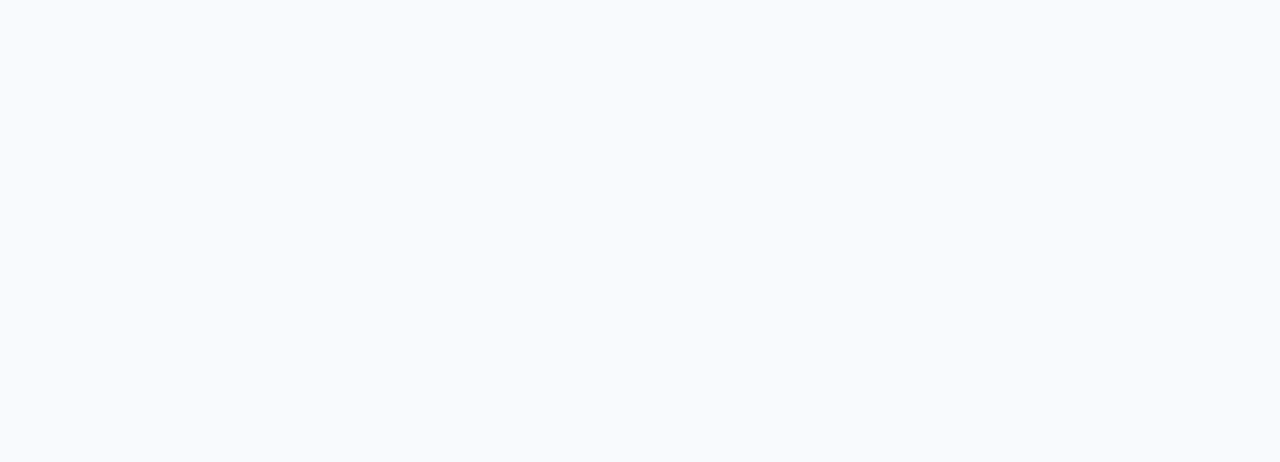
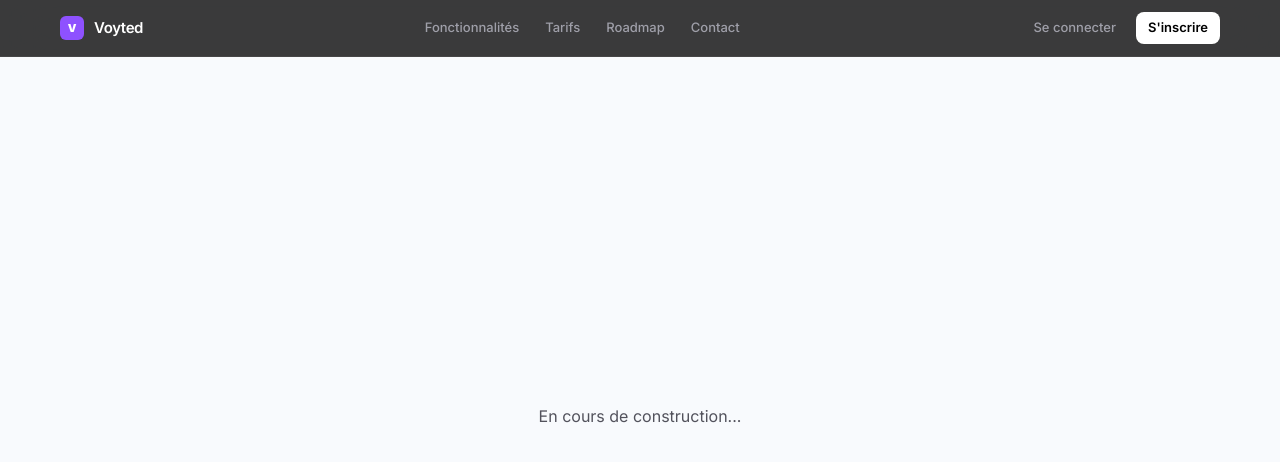
Before and after one commit to XiX-LEAK/voyted, a Next.js app in the folder apps/control-center/: page / in a window 1280 px wide. Before the commit this address had no page. Shown: the top 462 px of the page. Built offline with nearby package versions, Linux system fonts and the light colour scheme.

Commit message:
feat: landing header style Linear.app

```diff
--- /dev/null
+++ b/apps/control-center/src/app/(landing)/layout.tsx
@@ -0,0 +1,7 @@
+export default function LandingLayout({ children }: { children: React.ReactNode }) {
+  return (
+    <div className="min-h-screen bg-[#0a0a0a] text-white">
+      {children}
+    </div>
+  );
+}
--- a/apps/control-center/src/app/page.tsx
+++ b/apps/control-center/src/app/page.tsx
@@ -1,5 +1,15 @@
-import { redirect } from "next/navigation";
+import { LandingHeader } from "@/components/landing/header";
 
 export default function Home() {
-  redirect("/landing");
+  return (
+    <>
+      <LandingHeader />
+      <main className="pt-14">
+        {/* Hero section — à remplir */}
+        <div className="flex min-h-[90vh] items-center justify-center">
+          <p className="text-zinc-600">En cours de construction...</p>
+        </div>
+      </main>
+    </>
+  );
 }
--- /dev/null
+++ b/apps/control-center/src/components/landing/header.tsx
@@ -0,0 +1,97 @@
+"use client";
+
+import Link from "next/link";
+import { useState } from "react";
+
+export function LandingHeader() {
+  const [mobileOpen, setMobileOpen] = useState(false);
+
+  return (
+    <header className="fixed top-0 z-50 w-full border-b border-white/[0.06] bg-[#0a0a0a]/80 backdrop-blur-xl backdrop-saturate-150">
+      <nav aria-label="Principal" className="mx-auto flex h-14 max-w-[1200px] items-center justify-between px-5">
+        {/* Logo */}
+        <Link href="/" aria-label="Retour à l'accueil" className="flex items-center gap-2.5 text-white">
+          <div className="flex h-6 w-6 items-center justify-center rounded-[6px] bg-violet-500">
+            <span className="text-[11px] font-black tracking-tight">V</span>
+          </div>
+          <span className="text-[15px] font-semibold tracking-tight">Voyted</span>
+        </Link>
+
+        {/* Nav items — desktop */}
+        <div className="hidden items-center gap-0.5 md:flex">
+          {[
+            { label: "Fonctionnalités", href: "#features" },
+            { label: "Tarifs", href: "#pricing" },
+            { label: "Roadmap", href: "#roadmap" },
+            { label: "Contact", href: "mailto:contact@voyted.app" },
+          ].map(item => (
+            <Link
+              key={item.href}
+              href={item.href}
+              className="rounded-md px-3 py-1.5 text-[13px] font-medium text-zinc-400 transition-colors hover:text-white"
+            >
+              {item.label}
+            </Link>
+          ))}
+        </div>
+
+        {/* Right buttons */}
+        <div className="flex items-center gap-2">
+          <Link
+            href="/login"
+            className="hidden rounded-md px-3 py-1.5 text-[13px] font-medium text-zinc-400 transition-colors hover:text-white md:block"
+          >
+            Se connecter
+          </Link>
+          <Link
+            href="/register"
+            className="rounded-md bg-white px-3 py-1.5 text-[13px] font-semibold text-black transition-colors hover:bg-zinc-100"
+          >
+            S&apos;inscrire
+          </Link>
+
+          {/* Mobile hamburger */}
+          <button
+            type="button"
+            className="ml-1 flex h-8 w-8 items-center justify-center rounded-md text-zinc-400 hover:text-white md:hidden"
+            onClick={() => setMobileOpen(!mobileOpen)}
+            aria-expanded={mobileOpen}
+          >
+            <svg width="16" height="16" viewBox="0 0 16 16" fill="currentColor">
+              <rect x="1" y="4.5" width="14" height="1" rx="0.5" style={{ transformOrigin: "center", transition: "160ms", transform: mobileOpen ? "translateY(3px) rotate(45deg)" : "none" }} />
+              <rect x="1" y="10.5" width="14" height="1" rx="0.5" style={{ transformOrigin: "center", transition: "160ms", transform: mobileOpen ? "translateY(-3px) rotate(-45deg)" : "none" }} />
+            </svg>
+          </button>
+        </div>
+      </nav>
+
+      {/* Mobile menu */}
+      {mobileOpen && (
+        <div className="border-t border-white/[0.06] bg-[#0a0a0a] px-5 py-4 md:hidden">
+          <div className="flex flex-col gap-1">
+            {[
+              { label: "Fonctionnalités", href: "#features" },
+              { label: "Tarifs", href: "#pricing" },
+              { label: "Roadmap", href: "#roadmap" },
+              { label: "Contact", href: "mailto:contact@voyted.app" },
+            ].map(item => (
+              <Link
+                key={item.href}
+                href={item.href}
+                className="rounded-md px-3 py-2 text-sm text-zinc-400 hover:text-white"
+                onClick={() => setMobileOpen(false)}
+              >
+                {item.label}
+              </Link>
+            ))}
+            <div className="mt-2 border-t border-white/[0.06] pt-2">
+              <Link href="/login" className="block rounded-md px-3 py-2 text-sm text-zinc-400 hover:text-white">
+                Se connecter
+              </Link>
+            </div>
+          </div>
+        </div>
+      )}
+    </header>
+  );
+}
```
